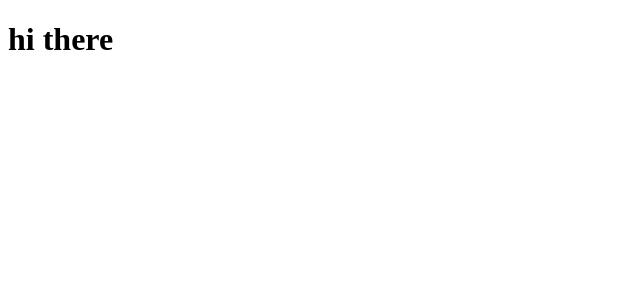
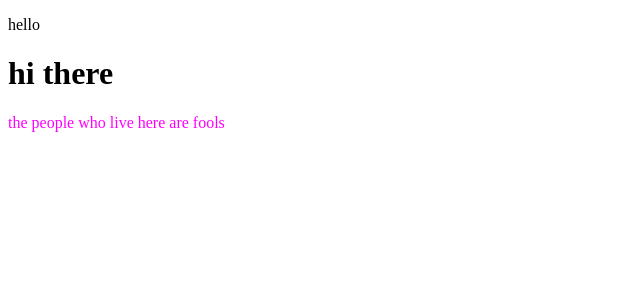
Before and after one commit to Leonidas51/instant-recipe, a React app in the folder ogolodali/frontend/: page / in a window 1280 px wide. Shown: the top 300 px of the page, without its empty margins (0-640 px from the left). Built offline with nearby package versions, Linux system fonts and the light colour scheme; the HTML template or start-up script is replaced by a standard one.

Commit message:
devserver test run

```diff
--- a/ogolodali/frontend/src/components/App.js
+++ b/ogolodali/frontend/src/components/App.js
@@ -3,7 +3,11 @@ import React, {Component} from "react";
 class App extends React.Component {
   render() {
     return (
-      <h1>hi there</h1>
+      <div>
+        <p>hello</p>
+        <h1>hi there</h1>
+        <span style={{color: 'magenta'}}>the people who live here are fools</span>
+      </div>
     )
   }
 }
--- a/ogolodali/frontend/webpack.config.js
+++ b/ogolodali/frontend/webpack.config.js
@@ -27,5 +27,11 @@ module.exports = {
   devServer: {
     contentBase: path.join(__dirname, "public/"),
     port: 3000,
+    publicPath: "/dist/",
+    proxy: {
+      "/": {
+        target: "http://localhost:5000"
+      }
+    }
   }
 };
```
